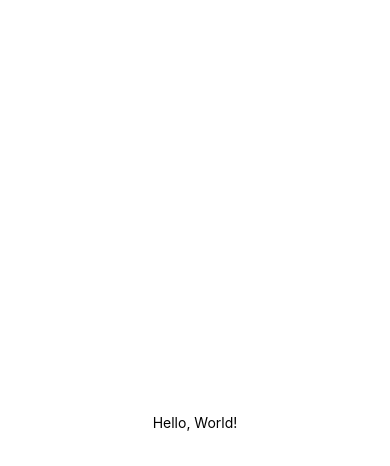
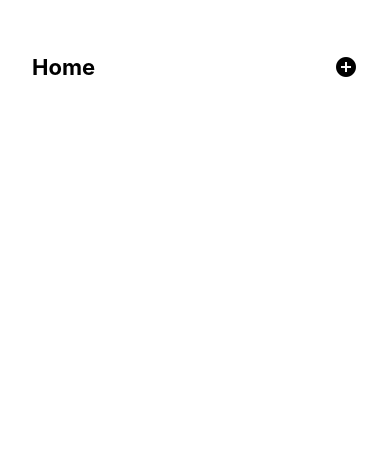
Before and after one commit to rafaelsous/navigation, a React Native app: screen / in a window 390 px wide. Shown: the top 466 px of the page. Built offline with nearby package versions, Linux system fonts and the light colour scheme.

Commit message:
Creating Home

```diff
--- a/App.tsx
+++ b/App.tsx
@@ -1,21 +1,5 @@
-import { StatusBar } from "expo-status-bar";
-import React from "react";
-import { StyleSheet, Text, View } from "react-native";
+import { Home } from "@/app/Home";
 
 export default function App() {
-  return (
-    <View style={styles.container}>
-      <Text>Hello, World!</Text>
-      <StatusBar style="auto" />
-    </View>
-  );
+  return <Home />;
 }
-
-const styles = StyleSheet.create({
-  container: {
-    flex: 1,
-    backgroundColor: "#fff",
-    alignItems: "center",
-    justifyContent: "center",
-  },
-});
--- a/package.json
+++ b/package.json
@@ -9,6 +9,7 @@
     "web": "expo start --web"
   },
   "dependencies": {
+    "@expo/vector-icons": "^15.0.3",
     "expo": "~54.0.25",
     "expo-status-bar": "~3.0.8",
     "react": "19.1.0",
--- /dev/null
+++ b/src/app/Home.tsx
@@ -0,0 +1,23 @@
+import { View } from "react-native";
+
+import { Header } from "@/components/Header";
+import { ButtonIcon } from "@/components/ButtonIcon";
+import { Titlte } from "@/components/Title";
+
+export function Home() {
+  return (
+    <View
+      style={{
+        flex: 1,
+        padding: 32,
+        paddingTop: 54,
+        backgroundColor: "#FFFFFF",
+      }}
+    >
+      <Header>
+        <Titlte>Home</Titlte>
+        <ButtonIcon name="add-circle" />
+      </Header>
+    </View>
+  );
+}
--- /dev/null
+++ b/src/components/ButtonIcon.tsx
@@ -0,0 +1,14 @@
+import { TouchableOpacity, TouchableOpacityProps } from "react-native";
+import { MaterialIcons } from "@expo/vector-icons";
+
+type Props = TouchableOpacityProps & {
+  name: keyof typeof MaterialIcons.glyphMap;
+};
+
+export function ButtonIcon({ name, ...rest }: Props) {
+  return (
+    <TouchableOpacity {...rest}>
+      <MaterialIcons name={name} size={24} />
+    </TouchableOpacity>
+  );
+}
--- /dev/null
+++ b/src/components/Header.tsx
@@ -0,0 +1,17 @@
+import { View } from "react-native";
+
+export function Header({ children }: Readonly<{ children: React.ReactNode }>) {
+  return (
+    <View
+      style={{
+        width: "100%",
+        marginBottom: 54,
+        flexDirection: "row",
+        alignItems: "center",
+        justifyContent: "space-between",
+      }}
+    >
+      {children}
+    </View>
+  );
+}
--- /dev/null
+++ b/src/components/Title.tsx
@@ -0,0 +1,9 @@
+import { Text, TextProps } from "react-native";
+
+export function Titlte({ children, ...rest }: Readonly<TextProps>) {
+  return (
+    <Text style={{ fontSize: 22, fontWeight: 700 }} {...rest}>
+      {children}
+    </Text>
+  );
+}
--- a/tsconfig.json
+++ b/tsconfig.json
@@ -1,10 +1,11 @@
 {
+  "extends": "expo/tsconfig.base",
   "compilerOptions": {
+    "strict": true,
     "paths": {
       "@/*": [
         "./src/*"
       ]
     }
-  },
-  "extends": "expo/tsconfig.base"
+  }
 }
```
Also changed, not shown: 1 other file (tests, documents, lock files or other folders).
